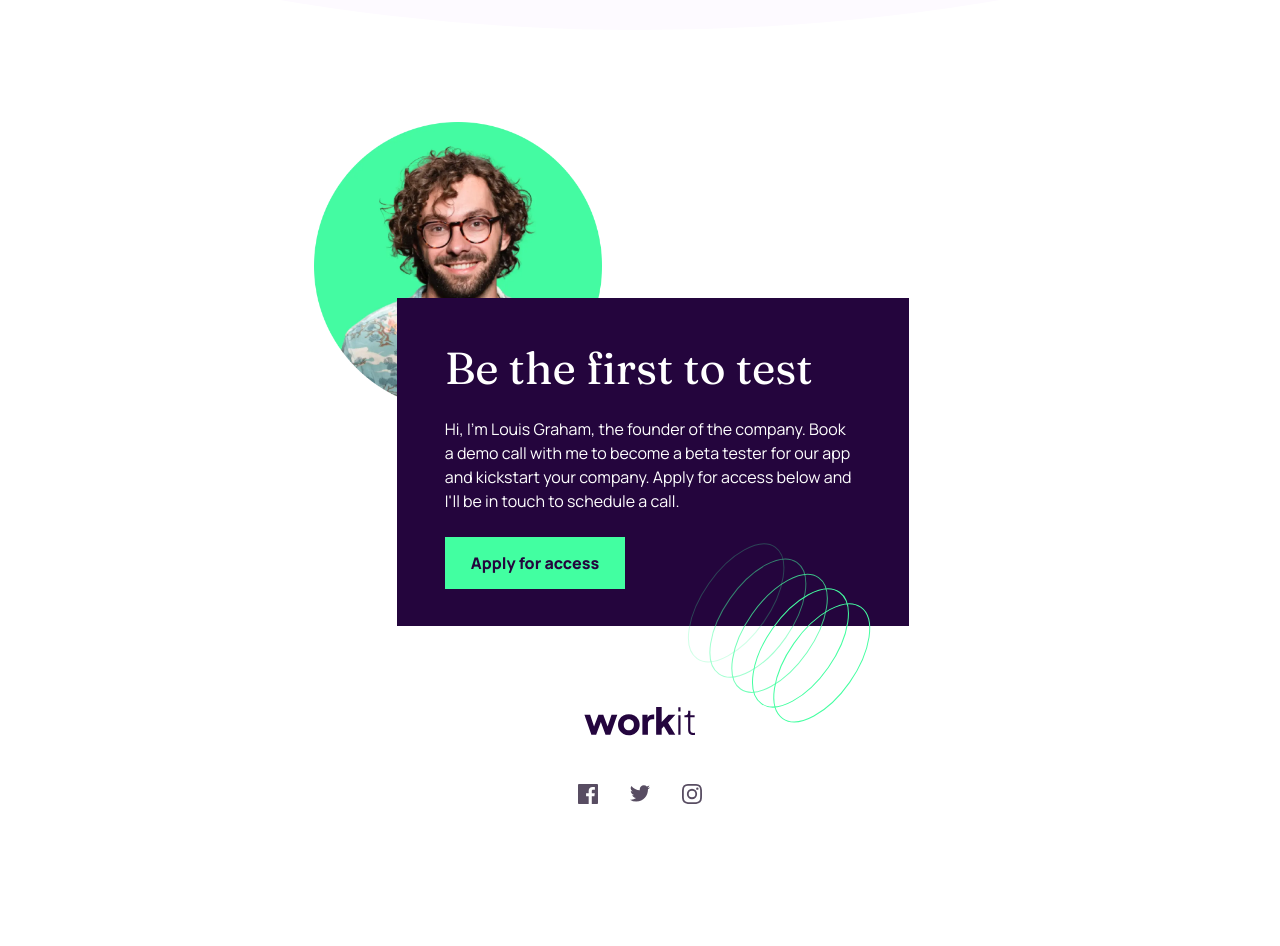
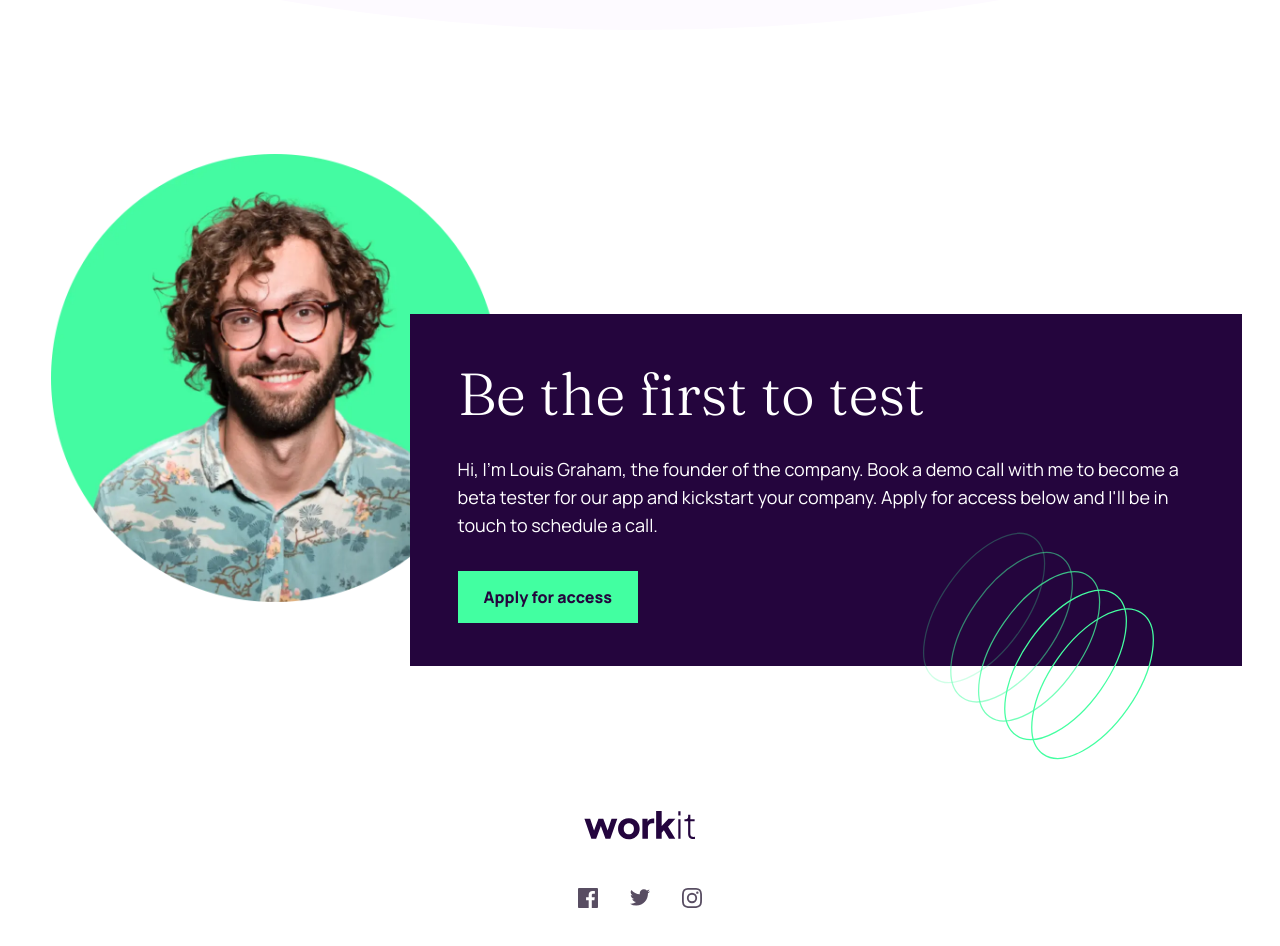
Before and after one commit to FlashScript-Main/Workit-landing-page---Frontend-Mentor, a React (Vite) app: page / in a window 1280 px wide. Shown: the part 1280-2226 px from the top of the page. Before the commit the page ends 2148 px from the top, so only its background shows below. Built offline with nearby package versions, Linux system fonts and the light colour scheme.

Commit message:
Finished the Testimonial Desktop View

```diff
--- a/src/components/Footer.tsx
+++ b/src/components/Footer.tsx
@@ -4,7 +4,7 @@ import { footerIcons } from "../constants"
 const Footer = () => {
 
     return (
-        <footer className={`py-16 md:pt-20 |  | flex flex-col justify-center items-center gap-12 | `}>
+        <footer className={`py-16 md:pt-20 lg:pt-28 xl:pt-36 |  | flex flex-col justify-center items-center gap-12 | `}>
             <a href="#">
                 <img
                     src={logoDark}
--- a/src/components/Testimonial.tsx
+++ b/src/components/Testimonial.tsx
@@ -5,28 +5,28 @@ import Button from "./Button"
 const Testimonial = () => {
 
     return (
-        <section className={`-mt-24 md:-mt-10 pb-[17.7rem] md:pb-[13.5rem] relative |  |  | `}>
+        <section className={`-mt-24 md:-mt-10 lg:-mt-2 pb-[17.7rem] md:pb-[13.5rem] lg:pb-[8.5rem] xl:pb-[4rem] relative |  |  | `}>
             <img
                 src={founderImage}
                 alt="Louis Graham"
-                className={`w-[18rem] mx-auto md:mr-[53%] |  |  | `}
+                className={`w-[18rem] lg:w-[20rem] xl:w-[28rem] mx-auto md:mr-[53%] lg:mr-[57%] xl:mr-[61%] |  |  | `}
             />
 
-            <div className={`pt-9 pb-7 md:px-12 w-11/12 max-w-[25rem] md:max-w-[32rem] md:ml-[31%] mx-auto inset-0 mt-[14.8rem] md:mt-[11rem] absolute | bg-primary-dark-purple text-neutral-white text-center md:text-left |  | `}>
-                <h4 className={`pb-4 | text-[1.6rem] md:text-[2.8rem] font-fraunces font-normal |  | `}>
+            <div className={`pt-9 pb-7 md:px-12 w-11/12 max-w-[25rem] md:max-w-[32rem] lg:max-w-[40rem] xl:max-w-[52rem] md:ml-[31%] lg:ml-[35%] xl:ml-[32%] mx-auto inset-0 mt-[14.8rem] md:mt-[11rem] lg:mt-[9rem] xl:mt-[10rem] absolute | bg-primary-dark-purple text-neutral-white text-center md:text-left |  | `}>
+                <h4 className={`pb-4 | text-[1.6rem] md:text-[2.8rem] lg:text-[3rem] xl:text-[3.7rem] font-fraunces font-normal xl:font-light |  | `}>
                     {testimonialTitle}
                 </h4>
 
-                <p className={`w-[85%] md:w-[99%] mx-auto md:mx-0 mb-6 | text-base font-manrope font-normal |  | `}>
+                <p className={`w-[85%] md:w-[99%] xl:w-[100%] mx-auto md:mx-0 mb-6 | text-base xl:text-lg font-manrope font-normal |  | `}>
                     {testimonialdesc}
                 </p>
 
-                <div className={`relative |  |  | `}>
+                <div className={`relative lg:py-2 |  |  | `}>
                     <Button text={testimonialButton} />
 
                     <img
                         src={testimonialPattern}
-                        className={`hidden md:block md:absolute md:inset-0 md:-top-[20%] md:left-[54%] |  |  | `}
+                        className={`hidden md:block xl:w-[38%] md:absolute md:inset-0 md:-top-[20%] xl:-top-[75%] md:left-[54%] lg:left-[63%] xl:left-[60%] |  |  | `}
                     />
                 </div>
             </div>
```
